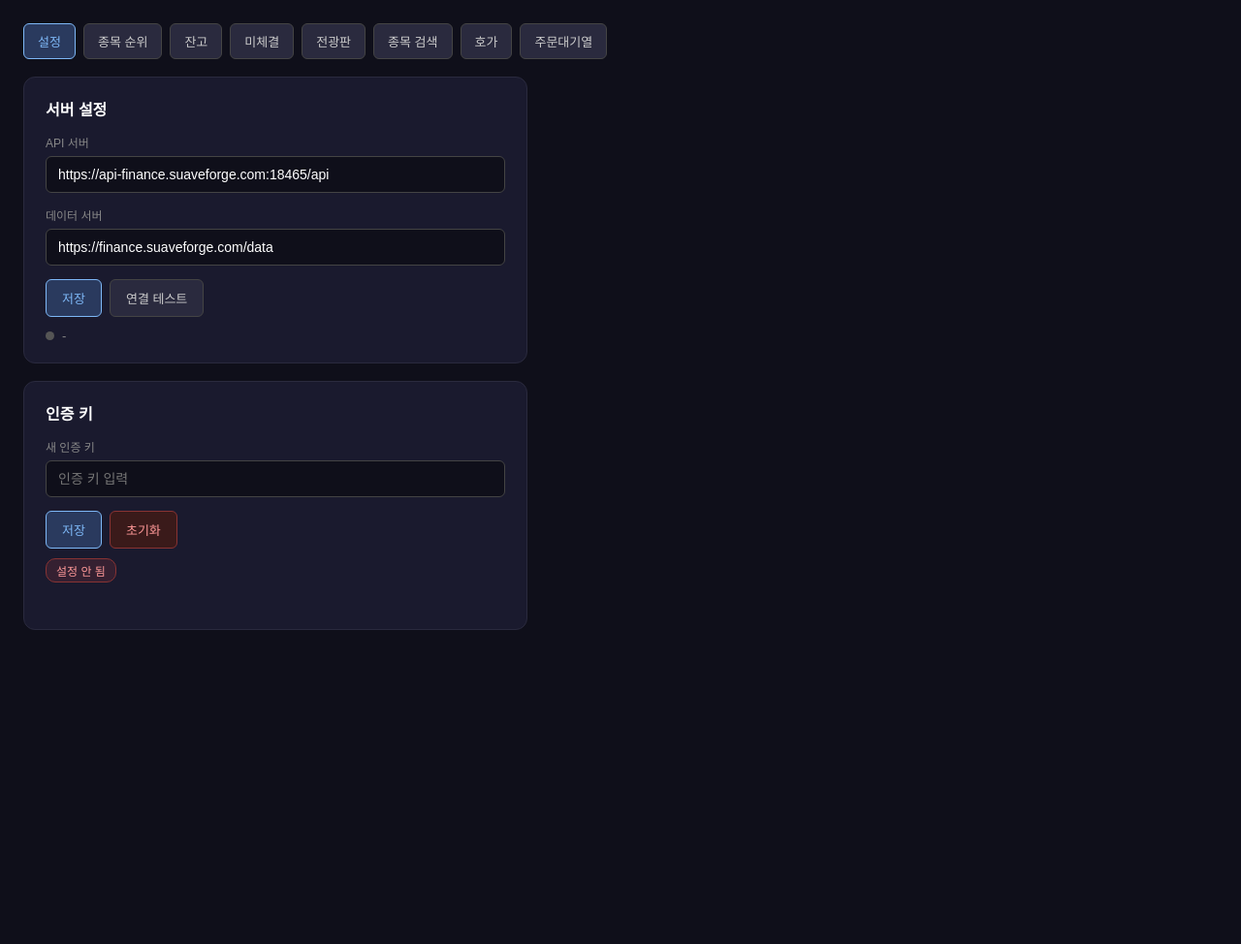
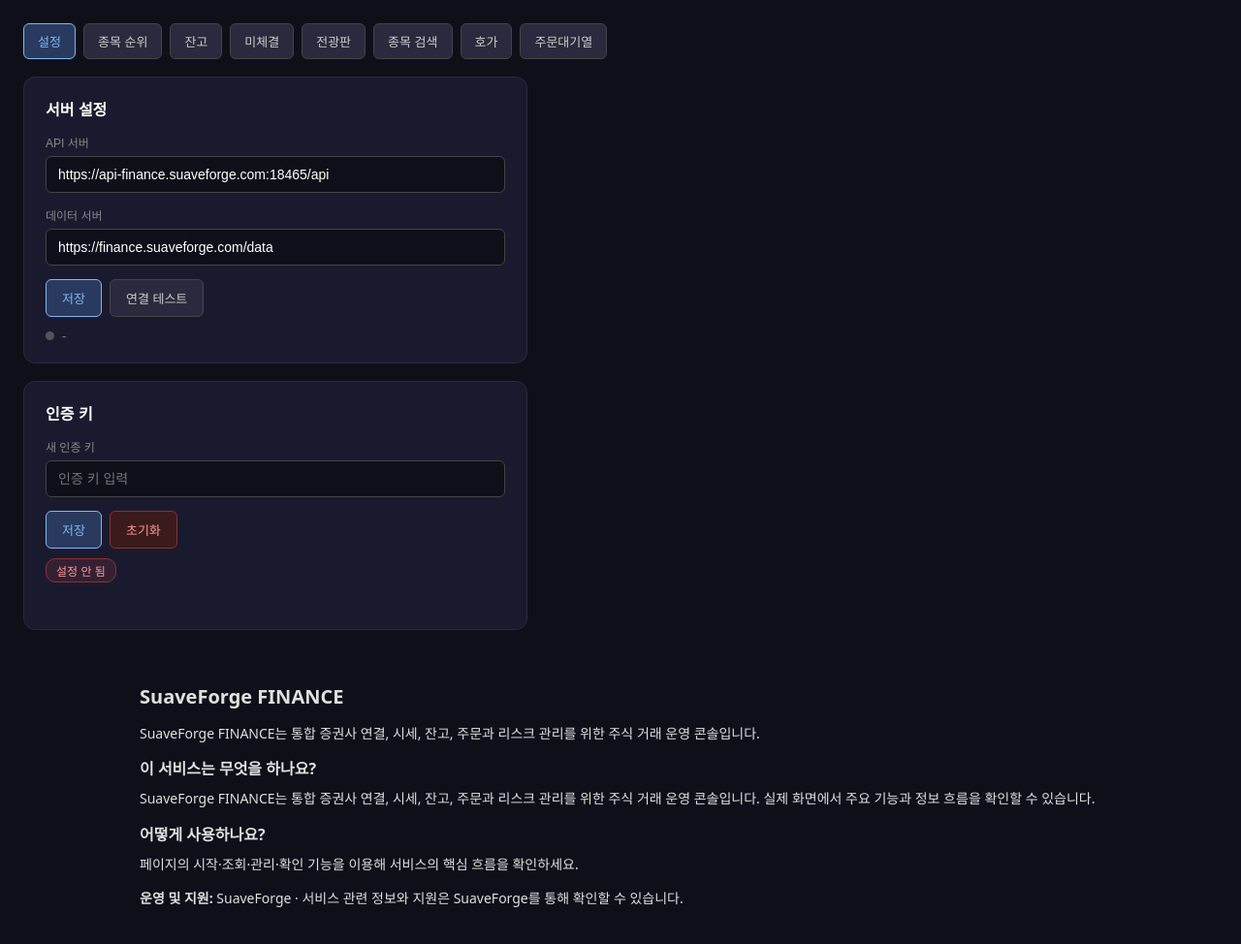
Before and after one commit to suaveforge/finance-deploy, a plain HTML site: page index.html in a window 1280 px wide. Shown: the whole page at 97% size. Before the commit the page ends 800 px from the top, so only its background shows below. Drawn offline with Linux system fonts and the light colour scheme.

Commit message:
Apply SiteHub SearchOps p07

```diff
--- a/index.html
+++ b/index.html
@@ -77,6 +77,9 @@
 }
 #msg.err { color: #ff9999; }
 </style>
+<!-- sitehub-searchops-complete-head:begin -->
+<script type="application/ld+json">{"@context":"https://schema.org","@type":"WebApplication","name":"SuaveForge FINANCE","url":"https://finance.suaveforge.com/","description":"SuaveForge FINANCE는 통합 증권사 연결, 시세, 잔고, 주문과 리스크 관리를 위한 주식 거래 운영 콘솔입니다.","creator":{"@type":"Organization","name":"SuaveForge","url":"https://suaveforge.com/"},"isPartOf":{"@type":"WebSite","name":"SuaveForge","url":"https://suaveforge.com/"}}</script>
+<!-- sitehub-searchops-complete-head:end -->
 </head>
 <body>
 
@@ -198,5 +201,16 @@
 
 load();
 </script>
+<!-- sitehub-searchops-complete-content:begin -->
+<section data-sitehub-searchops="p07" aria-label="서비스 정보" style="box-sizing:border-box;position:relative;z-index:1;max-width:1040px;margin:32px auto;padding:20px 24px;font:14px/1.65 system-ui,-apple-system,BlinkMacSystemFont,'Segoe UI',sans-serif;color:inherit;background:transparent">
+  <h1 style="font:inherit;font-size:1.25rem;font-weight:700;margin:0 0 10px">SuaveForge FINANCE</h1>
+  <p style="margin:0 0 12px">SuaveForge FINANCE는 통합 증권사 연결, 시세, 잔고, 주문과 리스크 관리를 위한 주식 거래 운영 콘솔입니다.</p>
+  <h3 style="font:inherit;font-size:1rem;font-weight:700;margin:12px 0 6px">이 서비스는 무엇을 하나요?</h3>
+  <p style="margin:0 0 10px">SuaveForge FINANCE는 통합 증권사 연결, 시세, 잔고, 주문과 리스크 관리를 위한 주식 거래 운영 콘솔입니다. 실제 화면에서 주요 기능과 정보 흐름을 확인할 수 있습니다.</p>
+  <h3 style="font:inherit;font-size:1rem;font-weight:700;margin:12px 0 6px">어떻게 사용하나요?</h3>
+  <p style="margin:0 0 10px">페이지의 시작·조회·관리·확인 기능을 이용해 서비스의 핵심 흐름을 확인하세요.</p>
+  <p style="margin:12px 0 0"><strong>운영 및 지원:</strong> SuaveForge · 서비스 관련 정보와 지원은 SuaveForge를 통해 확인할 수 있습니다.</p>
+</section>
+<!-- sitehub-searchops-complete-content:end -->
 </body>
 </html>
--- /dev/null
+++ b/sitemap.xml
@@ -0,0 +1,4 @@
+<?xml version="1.0" encoding="UTF-8"?>
+<urlset xmlns="http://www.sitemaps.org/schemas/sitemap/0.9">
+  <url><loc>https://finance.suaveforge.com/</loc><lastmod>2026-09-09</lastmod><changefreq>weekly</changefreq><priority>1.0</priority></url>
+</urlset>
```
Also changed, not shown: robots.txt (added).
